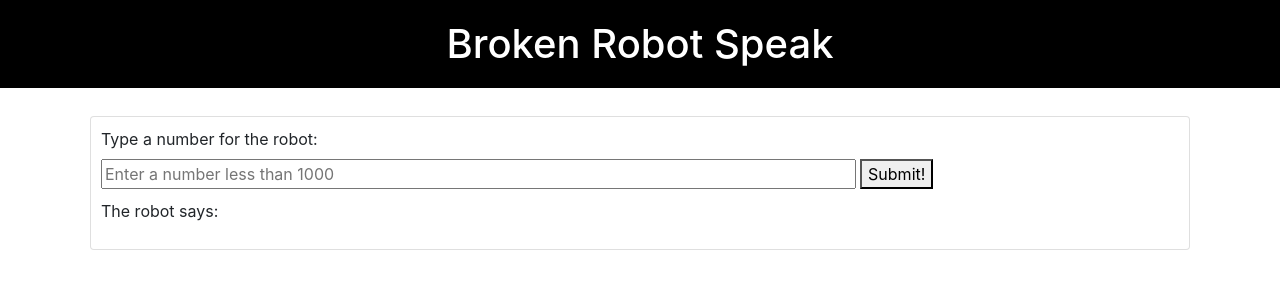
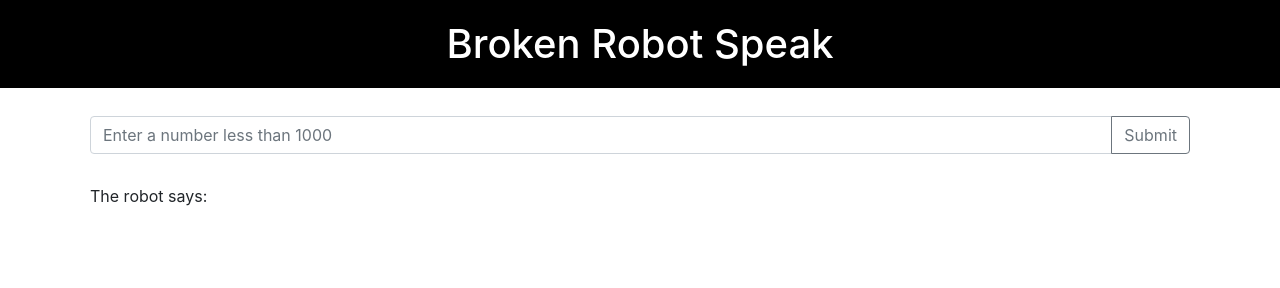
Before and after one commit to reeseglasscock/beep-boop-dave, a plain HTML site: page index.html in a window 1280 px wide. Drawn offline with nearby package versions, Linux system fonts and the light colour scheme.

Commit message:
update input with bootstrap input field

```diff
--- a/css/styles.css
+++ b/css/styles.css
@@ -14,10 +14,6 @@ h1 {
   padding: 20px;
 }
 
-.robotInputCard {
-  padding: 10px;
+.robotResponse {
+  margin-top: 30px;
 }
-
-.robotResponse {
-  margin-top: 10px;
-}
--- a/index.html
+++ b/index.html
@@ -3,6 +3,7 @@
 <head>
   <meta charset="utf-8" name="viewport" content="width=device-width, initial-scale=1">
   <link rel="stylesheet" href="https://stackpath.bootstrapcdn.com/bootstrap/4.1.1/css/bootstrap.min.css" integrity="sha384-WskhaSGFgHYWDcbwN70/dfYBj47jz9qbsMId/iRN3ewGhXQFZCSftd1LZCfmhktB" crossorigin="anonymous">
+  <link rel="stylesheet" href="css/styles.css">
   <script
   src="https://code.jquery.com/jquery-3.3.1.js"
   integrity="sha256-2Kok7MbOyxpgUVvAk/HJ2jigOSYS2auK4Pfzbm7uH60="
@@ -11,7 +12,6 @@
   src="https://code.jquery.com/ui/1.12.1/jquery-ui.js"
   integrity="sha256-T0Vest3yCU7pafRw9r+settMBX6JkKN06dqBnpQ8d30="
   crossorigin="anonymous"></script>
-  <link rel="stylesheet" href="css/styles.css">
   <script src="js/scripts.js" type="text/javascript"></script>
   <title>Broken Robot</title>
 </head>
@@ -19,11 +19,14 @@
 
   <h1>Broken Robot Speak</h1>
   <div class="container mainContainerContent">
-    <div class="card robotInputCard">
+    <div class="robotInputCard">
       <form id="robotTalkForm">
-        <label for="">Type a number for the robot:</label><br />
-        <input type="text" name="" value="" id="userInput" placeholder="Enter a number less than 1000">
-        <button type="submit" name="button">Submit!</button>
+        <div class="input-group mb-3">
+          <input id="userInput" type="text" class="form-control" placeholder="Enter a number less than 1000" aria-label="Recipient's username" aria-describedby="basic-addon2">
+          <div class="input-group-append">
+            <button class="btn btn-outline-secondary" type="submit">Submit</button>
+          </div>
+        </div>
       </form>
       <div class="robotResponse" >
         <p>The robot says:</p>
```
